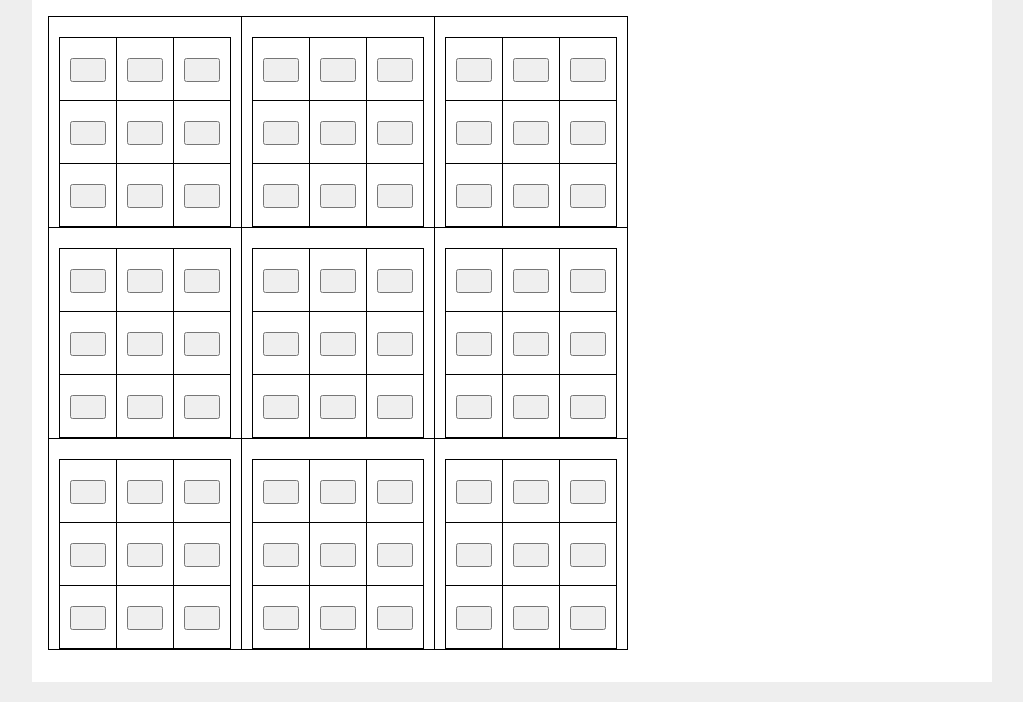
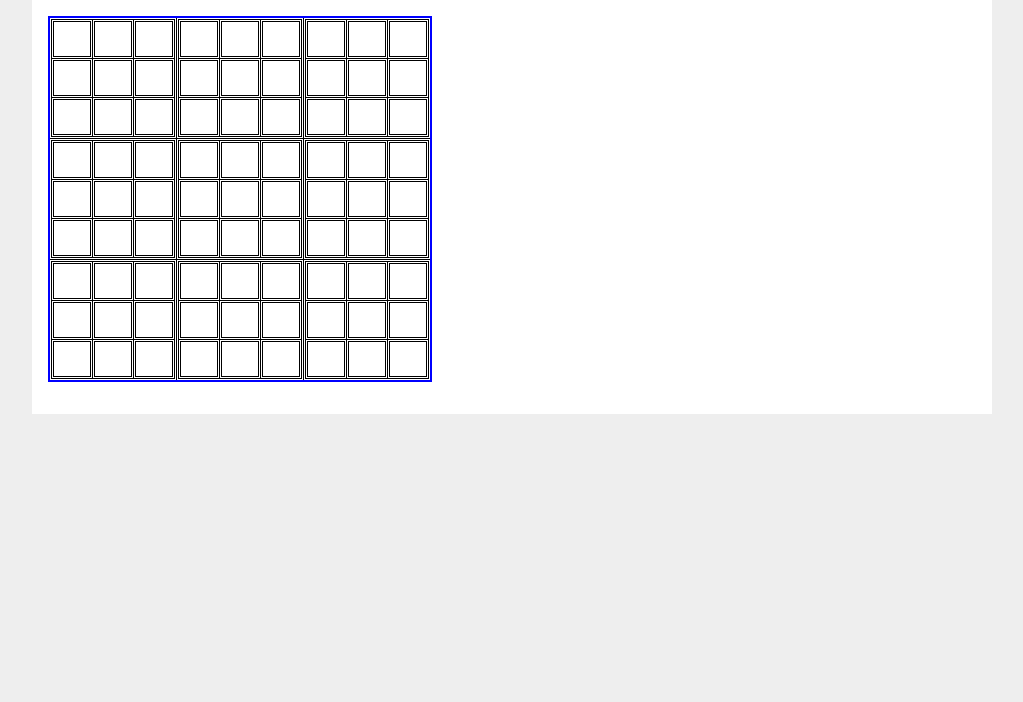
Before and after one commit to shaharyi/mcts, a Flask app: page /ultimate_tictactoe/ultimate_tictactoe in a window 1280 px wide. Shown: the part 98-800 px from the top of the page, without its empty margins (128-1151 px from the left). Run offline with Flask 2, Linux system fonts and the light colour scheme; some libraries are stand-ins or nearby versions.

Commit message:
ultimate progress

```diff
--- a/flaskr/templates/ultimate_tictactoe.html
+++ b/flaskr/templates/ultimate_tictactoe.html
@@ -13,11 +13,35 @@
         width: 2em;
     }
     td {
-        padding: 20px 10px 0px 10px;
+    /*
+        padding: 20px 10px 0px 10px; */
         border: 1px solid black;
      /* border-spacing: 15px 15px;*/
     }
-
+table.desig {
+    border: 2px solid blue;
+}
+table.not_desig {
+    border: 1px solid black;
+}
+table.win1 {
+    background-color:yellow;
+}
+table.win2 {
+    background-color:green;
+}
+.tickbox {
+        vertical-align:center;
+        text-align: center;
+        margin: auto;
+        padding: 5px 0;
+    border: 1px solid black;
+    /* cursor: pointer; */
+    width: 1.5em;
+    height: 1em;
+    line-height:1em;
+    font-size: x-large;
+}
 </style>
 {% endblock %}
 
@@ -26,22 +50,25 @@
     {{ form.hidden_tag() }}
     {{ wtf.form_errors(form, hiddens="only") }}
     <input type="hidden" name="pressed" id="pressed"/>
-    <table style='width:60%; font-family:"Courier New", Courier, monospace'>
+    {% set main_table_class = 'desig' if desig_board==None else 'not_desig' %}
+    <table class="{{main_table_class}}" style='width:40%'>
         {% for r in range(N) %}
         <tr>
             {% for c in range(N) %}
             <td>
-                <table style="border: 1px solid black;">
+                {% set table_class = 'desig' if (r,c)==desig_board and mainboard[r,c]==0 else 'not_desig' %}
+                {% set table_class = ('win1', table_class, 'win2')[mainboard[r,c]+1] %}
+                <table class="{{table_class}}">
                     {% for x in range(N) %}
                     <tr>
                         {% for y in range(N) %}
                         {% set bi=(r*N+c)*N**2 + (x*N+y) %}
                         {% set bv = board[r,c,x,y] %}
-                        {% set button = form.buttons[bi] %}
-                        {% set label = 'O X'[bv+1] %}
-                        {% set enabled = (r,c,x,y) is in(legal_moves) and not game_over %}
-                        {% set kw = {} if enabled else {'disabled':'true'} %}
-                        <td>{{ button(type='button', value='O X'[bv+1], id=bi, **kw) }}</td>
+                        {% set label = 'X O'[bv+1] %}
+                        {% set enabled = 'enabled' if (r,c,x,y) is in(legal_moves) and not game_over  else '' %}
+                        <td>
+                            <div class="tickbox {{enabled}}" id="{{bi}}" >{{label}}</div>
+                        </td>
                         {% endfor %}
                     </tr>
                     {% endfor %}
@@ -57,9 +84,10 @@
 {% block scripts %}
 {{ super() }}
 <script>
-$(":button").click(function(event) {
+$("div.enabled").click(function(event) {
     $("#pressed").val(event.target.id);
     $(".form").submit();
 });
+
 </script>
 {% endblock %}
--- a/flaskr/ultimate_tictactoe.py
+++ b/flaskr/ultimate_tictactoe.py
@@ -32,7 +32,8 @@ def game_restart():
     legal_moves = state.get_legal_actions(as_coords=True)
     mainboard = state.main_board()
     return render_template('ultimate_tictactoe.html', form=form, N=N,
-                           game_over=False, board=state.board, legal_moves=legal_moves, mainboard=mainboard)
+                           game_over=False, board=state.board, desig_board=None,
+                           legal_moves=legal_moves, mainboard=mainboard)
 
 
 @bp.route('/ultimate_tictactoe', methods=['POST'])
@@ -52,11 +53,15 @@ def game():
                 action = best_node.action
                 state = state.move(action)
 
-    game_over = False
-    if state.is_game_over():
+    game_over = state.is_game_over()
+    if game_over:
         flash(('X wins!', 'Draw!', 'O wins!')[state.game_result + 1])
-        game_over = True
 
     legal_moves = state.get_legal_actions(as_coords=True)
+    mainboard = state.main_board()
+    desig_board = state.last_move and state.last_move.pos[2:] or None
+    if desig_board and mainboard[desig_board] != 0:
+        desig_board = None
     return render_template('ultimate_tictactoe.html', form=form, N=N,
-                           game_over=game_over, board=state.board, legal_moves=legal_moves)
+                           game_over=game_over, board=state.board, desig_board=desig_board,
+                           legal_moves=legal_moves, mainboard=mainboard)
--- a/flaskr/ultimate_tictactoe_form.py
+++ b/flaskr/ultimate_tictactoe_form.py
@@ -5,4 +5,4 @@ N = 3
 
 
 class UltimateTictactoeForm(FlaskForm):
-    buttons = FieldList(SubmitField(''), min_entries=N**4)
+    submit= SubmitField('')
```
